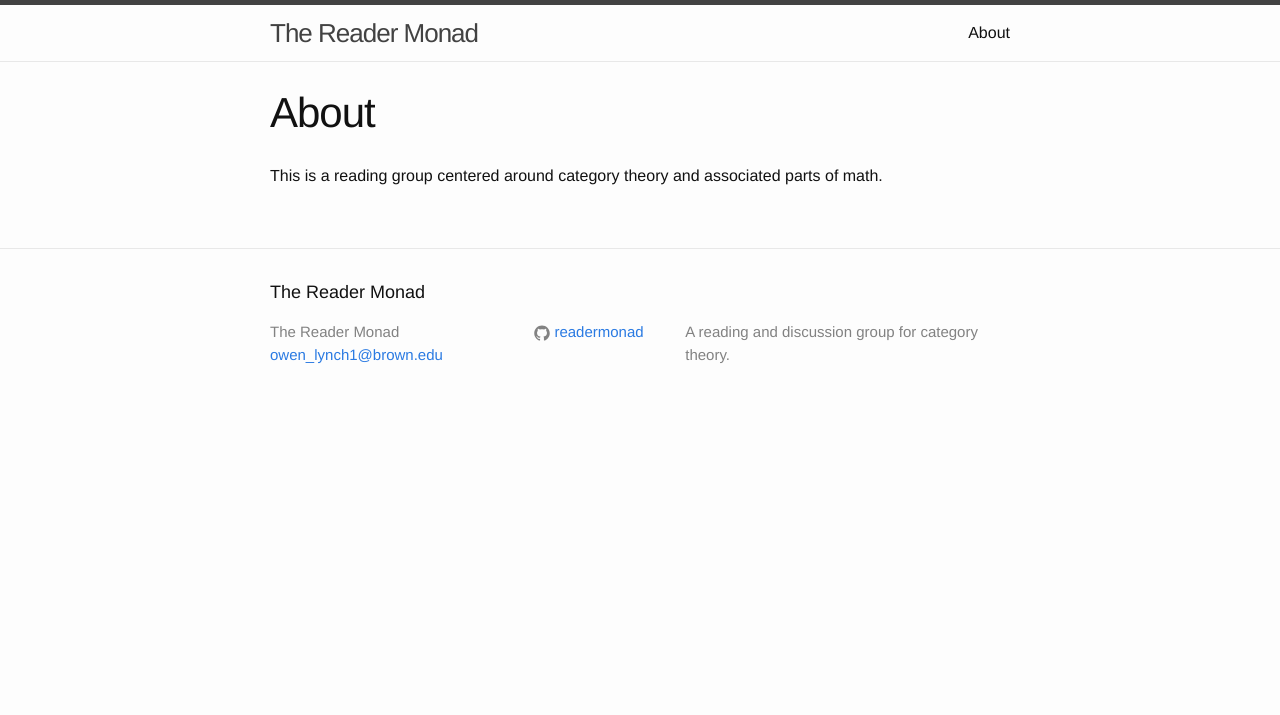
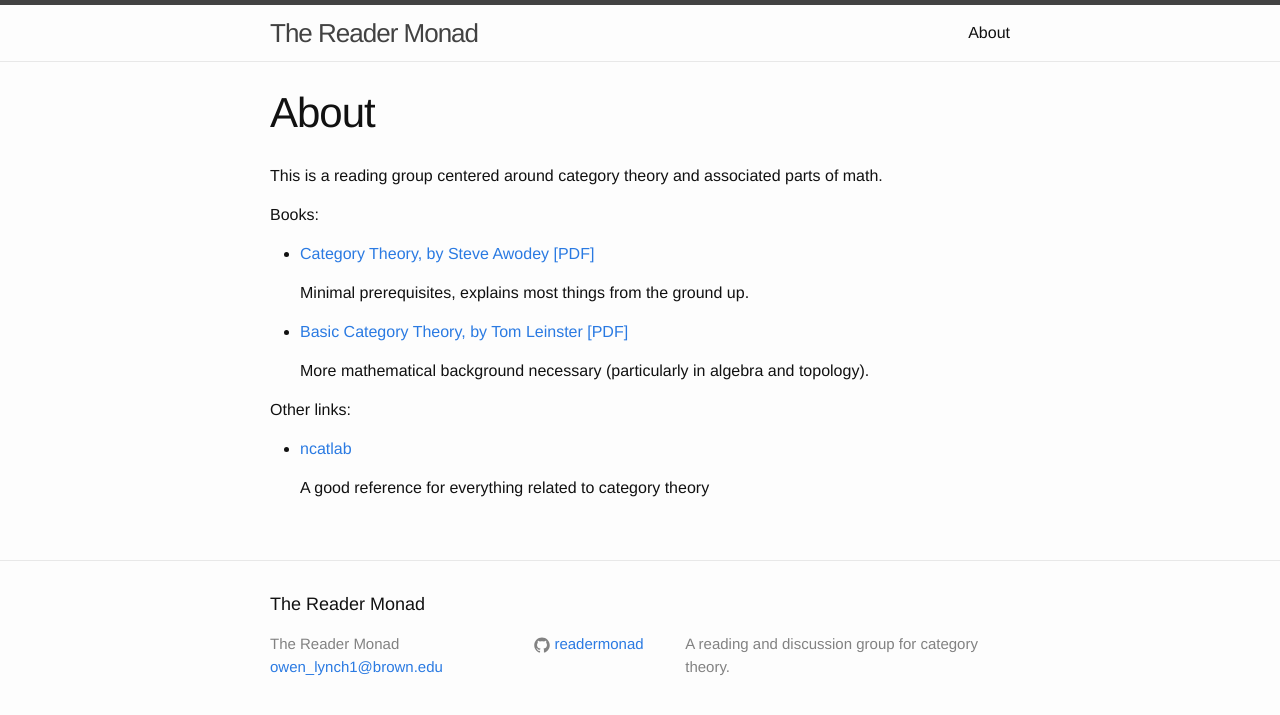
Before and after one commit to readermonad/readermonad.github.io, a Jekyll site: the page built from about.md, in a window 1280 px wide. Shown: the top 715 px of the page. Built offline with Jekyll 4.4.1, drawn with Linux system fonts in a browser that asks for light colours.

Commit message:
added more info in the about page

```diff
--- a/about.md
+++ b/about.md
@@ -5,3 +5,19 @@ permalink: /about/
 ---
 
 This is a reading group centered around category theory and associated parts of math.
+
+Books:
+
+- [Category Theory, by Steve Awodey [PDF]](https://people.mpi-sws.org/~dreyer/courses/catlogic/awodey.pdf)
+
+  Minimal prerequisites, explains most things from the ground up.
+
+- [Basic Category Theory, by Tom Leinster [PDF]](https://arxiv.org/pdf/1612.09375v1)
+
+  More mathematical background necessary (particularly in algebra and topology).
+
+Other links:
+
+- [ncatlab](https://ncatlab.org)
+
+  A good reference for everything related to category theory
```
Also changed, not shown: _posts/2017-02-19-site-started.md (+1 -1 lines).
